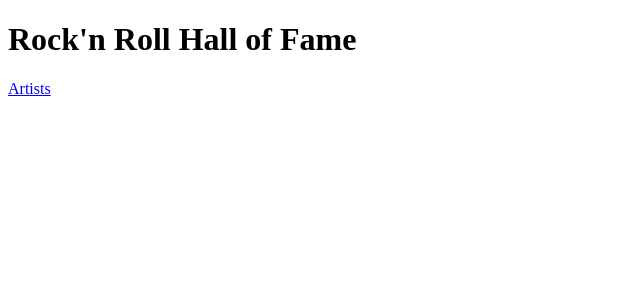
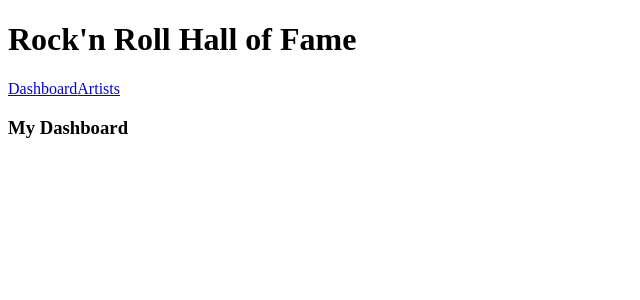
Before and after one commit to guillaumefavre/TutoAngular, an Angular app: page /dashboard in a window 1280 px wide. Before the commit this address led to /. Shown: the top 300 px of the page, without its empty margins (0-640 px from the left). Built offline with nearby package versions, Linux system fonts and the light colour scheme.

Commit message:
ajout vue tableau de bord + redirection

```diff
--- a/src/app/app.component.ts
+++ b/src/app/app.component.ts
@@ -4,6 +4,7 @@
 	selector: 'app-root',
 	template: `
 	<h1>{{title}}</h1>
+  <a routerLink="/dashboard">Dashboard</a>
 	<a routerLink="/artists">Artists</a>
   	<router-outlet></router-outlet>
 	`
--- /dev/null
+++ b/src/app/dashboard.component.ts
@@ -0,0 +1,7 @@
+import { Component } from '@angular/core';
+
+@Component({
+  selector: 'my-dashboard',
+  template: '<h3>My Dashboard</h3>'
+})
+export class DashboardComponent { }
```
Also changed, not shown: src/app/app.module.ts (+13 -2 lines).
